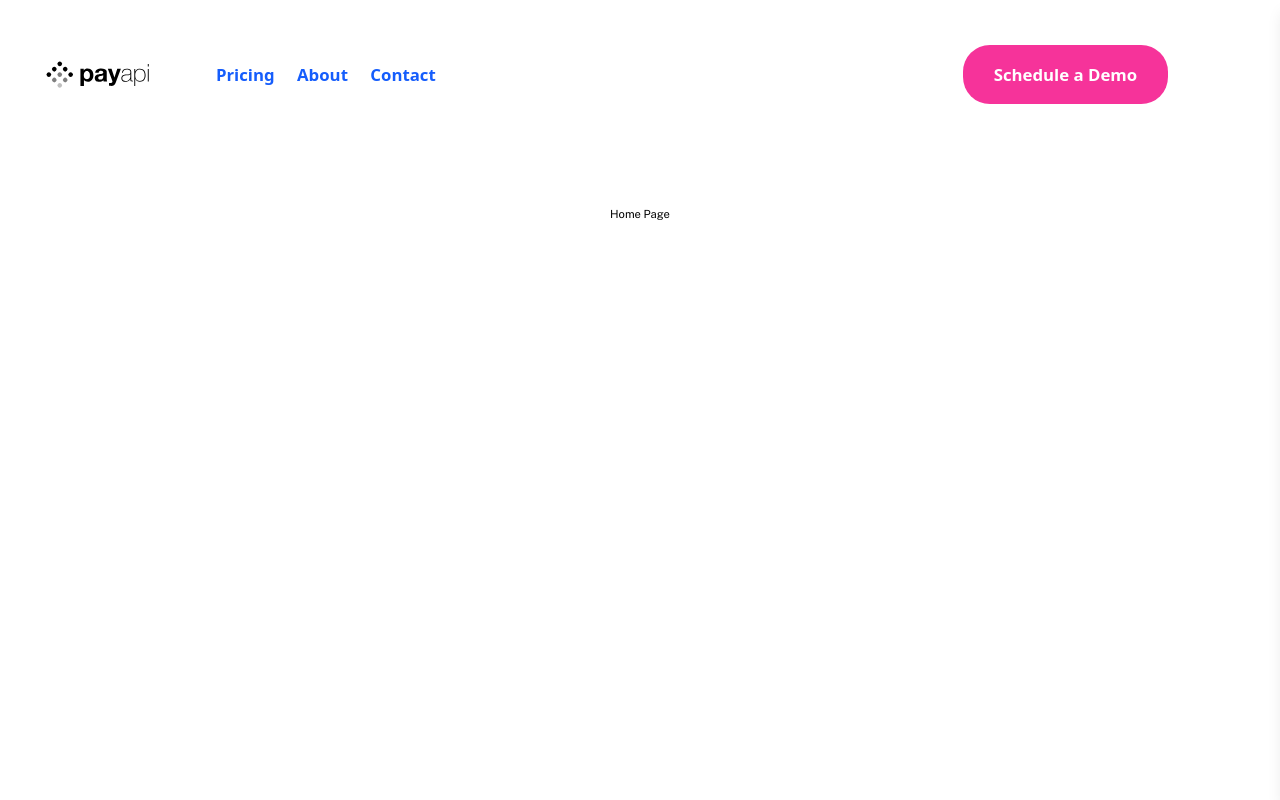
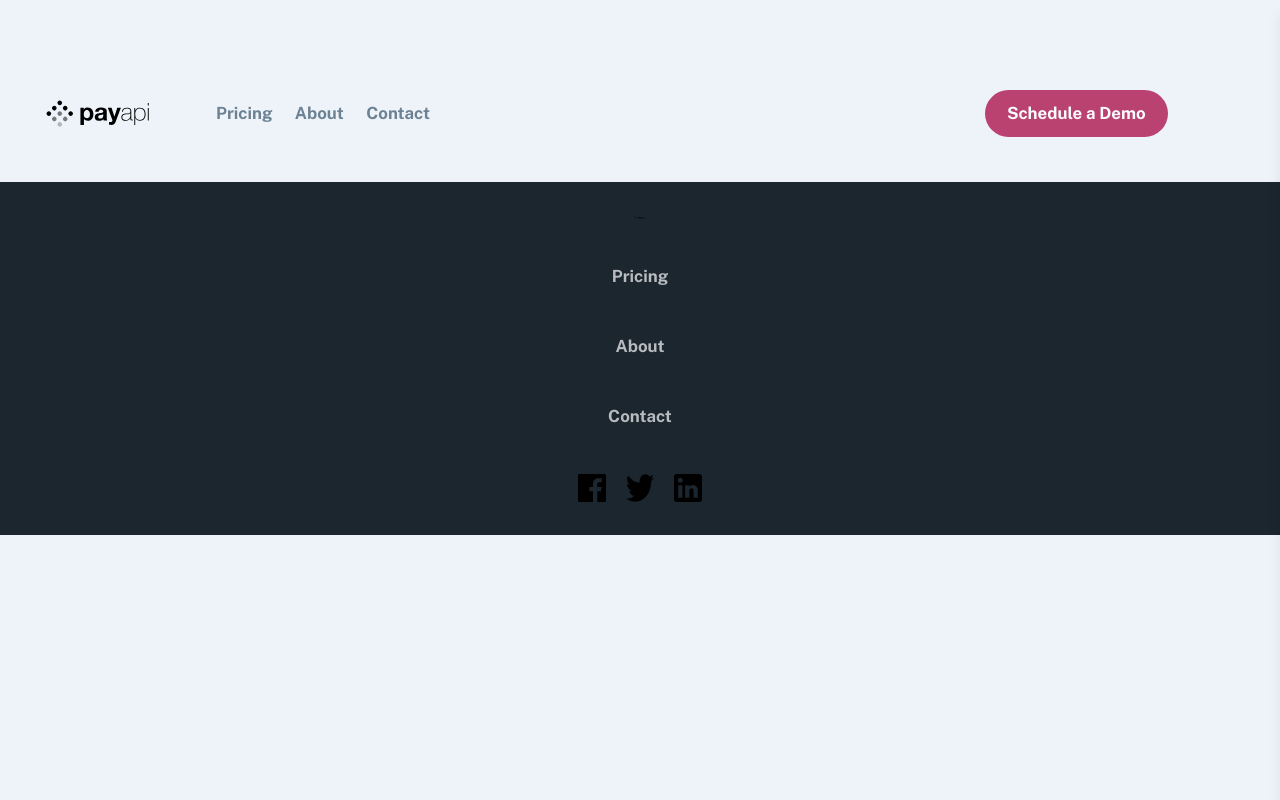
Before and after one commit to AlvinAbiero/payapi-web, a Next.js app: page / in a window 1280 px wide. Shown: the top 800 px of the page. Built offline with nearby package versions, Linux system fonts and the light colour scheme.

Commit message:
feat: hero section

```diff
--- a/app/components/Footer.tsx
+++ b/app/components/Footer.tsx
@@ -1,5 +1,74 @@
+import Link from "next/link";
+
+import facebook from "../../public/shared/desktop/facebook.svg";
+import twitter from "../../public/shared/desktop/twitter.svg";
+import linkedin from "../../public/shared/desktop/linkedin.svg";
+import logo from "../../public/shared/desktop/logo.svg";
+import Image from "next/image";
+
 const Footer = () => {
-  return <h1>Footer</h1>;
+  return (
+    <footer className="bg-dark-gunmetal w-full">
+      <header className="py-12 lg:px-24 md:px-16 sm:px-10">
+        <div className="flex items-center max-w-144 mx-auto md:px-16 md:flex-col md:gap-16 sm:px-10">
+          <Link href="#">
+            <Image src={logo} alt="logo" width={12} height={12} />
+          </Link>
+          <nav className="">
+            <ul className="flex items-center gap-16 md:flex-col">
+              <li>
+                <Link
+                  href="/pricing"
+                  className="block text-[1.5rem] text-ghost-white opacity-70 leading-normal font-[700] hover:opacity-100 transition-all duration-300"
+                >
+                  Pricing
+                </Link>
+              </li>
+              <li>
+                <Link
+                  href="/about"
+                  className="block text-[1.5rem] text-ghost-white opacity-70 leading-normal font-[700] hover:opacity-100 transition-all duration-300"
+                >
+                  About
+                </Link>
+              </li>
+              <li>
+                <Link
+                  href="/contact"
+                  className="block text-[1.5rem] text-ghost-white opacity-70 leading-normal font-[700] hover:opacity-100 transition-all duration-300"
+                >
+                  Contact
+                </Link>
+              </li>
+            </ul>
+          </nav>
+          <div className="flex items-center gap-7 ml-auto md:ml-0">
+            <Image
+              className="fill-[#fff] w-10 h-10 hover:fill-[#da6d97] transition-all duration-300 cursor-pointer"
+              src={facebook}
+              alt=""
+              width={10}
+              height={10}
+            />
+            <Image
+              className="fill-[#fff] w-10 h-10 hover:fill-[#da6d97] transition-all duration-300 cursor-pointer"
+              src={twitter}
+              alt=""
+              width={10}
+              height={10}
+            />
+            <Image
+              className="fill-[#fff] w-10 h-10 hover:fill-[#da6d97] transition-all duration-300 cursor-pointer"
+              src={linkedin}
+              alt=""
+              width={10}
+              height={10}
+            />
+          </div>
+        </div>
+      </header>
+    </footer>
+  );
 };
 
 export default Footer;
--- a/app/components/Navbar.tsx
+++ b/app/components/Navbar.tsx
@@ -17,7 +17,7 @@ const Navbar = () => {
   const [isOpen, setIsOpen] = useState(false);
   return (
     <nav className="w-full z-50">
-      <div className="max-w-[120rem] mx-auto w-full space-x-24 md:p-16 p-12 flex items-center justify-between relative">
+      <div className="max-w-[120rem] mx-auto w-full space-x-24 md:p-16 p-12 flex items-center justify-between relative font-sans">
         <Link href="/">
           <Image
             src={logo}
@@ -35,7 +35,7 @@ const Navbar = () => {
               <Link
                 key={link.name}
                 href={link.href}
-                className="text-[1.5rem] leading-normal text-blue-600 font-[700] transition-all duration hover:text-blue-800"
+                className="text-[1.5rem] leading-normal text-slate-gray font-[700] transition-all duration hover:text-police-blue"
               >
                 {link.name}
               </Link>
@@ -44,7 +44,7 @@ const Navbar = () => {
           <div>
             <Link
               href="#"
-              className="py-6 px-11 bg-pink-500 rounded-[2.4rem] block text-[1.5rem] leading-normal text-white font-[700] hover:bg-pink-600 transition-all duration-300"
+              className="py-4 px-8 bg-irresistible rounded-[2.4rem] block text-[1.5rem] leading-normal text-ghost-white font-[700] hover:bg-light-irresistible transition-all duration-300"
             >
               Schedule a Demo
             </Link>
@@ -64,30 +64,30 @@ const Navbar = () => {
       </div>
       {/* Mobile Menu Panel */}
       <div
-        className={`fixed top-0 right-0 h-full w-3/4 bg-blue-800 shadow-lg transform px-8 transition-transform duration-400 text-xl z-50 ${
+        className={`fixed top-0 right-0 h-full w-3/4 bg-dark-gunmetal  shadow-lg transform px-8 transition-transform duration-400 text-xl z-50 ${
           isOpen ? "translate-x-0" : "translate-x-full"
         }`}
       >
-        <div className="flex items-center text justify-end px-12 py-12">
+        <div className="flex items-center text justify-end p-8">
           <button onClick={() => setIsOpen(false)}>
             <Image
               src={close}
               alt="Close Icon"
-              width={24}
-              height={24}
+              width={22}
+              height={22}
               className="cursor-pointer"
             />
           </button>
         </div>
-        <div className="flex flex-col space-y-12 md:text-3xl text-2xl px-8 md:px-24 py-12 border-t border-gray-700 items-center">
+        <div className="flex flex-col space-y-12 md:text-3xl text-2xl px-8 md:px-24 py-12 border-t border-slate-gray items-center font-[500]">
           {[...navLinks, { name: "Schedule a Demo", href: "#" }].map((link) => (
             <Link
               key={link.name}
               href={link.href}
               className={`${
                 link.name === "Schedule a Demo"
-                  ? "bg-transparent hover:bg-pink-600 text-white hover:text-black px-4 py-3.5 border-white border-2 rounded-4xl text-center w-5/8"
-                  : "text-white hover:text-black"
+                  ? "bg-transparent bg-irresistible hover:bg-light-irresistible text-ghost-white px-4 py-3.5  rounded-4xl text-center w-5/8 text-[1.35rem]"
+                  : "text-slate-gray hover:text-ghost-white"
               } transition cursor-pointer`}
               onClick={() => setIsOpen(false)}
             >
--- a/app/globals.css
+++ b/app/globals.css
@@ -1,8 +1,13 @@
 @import "tailwindcss";
 
 :root {
-  --background: #ffffff;
-  --foreground: #171717;
+  --police-blue: #36536b;
+  --irresistible: #ba4270;
+  --light-irresistible: #da6d97;
+  --dark-gunmetal: #1b262f;
+  --ghost-white: #fbfcfe;
+  --slate-gray: #6c8294;
+  --flash-white: #edf3f8;
 }
 
 html {
@@ -31,4 +36,153 @@ html {
     width: 100%;
     height: 100%;
   }
+  /* === Background Colors === */
+  .bg-police-blue {
+    background-color: var(--police-blue);
+  }
+  .hover\:bg-police-blue:hover {
+    background-color: var(--police-blue);
+  }
+
+  .bg-irresistible {
+    background-color: var(--irresistible);
+  }
+  .hover\:bg-irresistible:hover {
+    background-color: var(--irresistible);
+  }
+
+  .bg-light-irresistible {
+    background-color: var(--light-irresistible);
+  }
+  .hover\:bg-light-irresistible:hover {
+    background-color: var(--light-irresistible);
+  }
+
+  .bg-dark-gunmetal {
+    background-color: var(--dark-gunmetal);
+  }
+  .hover\:bg-dark-gunmetal:hover {
+    background-color: var(--dark-gunmetal);
+  }
+
+  .bg-ghost-white {
+    background-color: var(--ghost-white);
+  }
+  .hover\:bg-ghost-white:hover {
+    background-color: var(--ghost-white);
+  }
+
+  .bg-slate-gray {
+    background-color: var(--slate-gray);
+  }
+  .hover\:bg-slate-gray:hover {
+    background-color: var(--slate-gray);
+  }
+
+  .bg-flash-white {
+    background-color: var(--flash-white);
+  }
+  .hover\:bg-flash-white:hover {
+    background-color: var(--flash-white);
+  }
+
+  /* === Text Colors === */
+  .text-police-blue {
+    color: var(--police-blue);
+  }
+  .hover\:text-police-blue:hover {
+    color: var(--police-blue);
+  }
+
+  .text-irresistible {
+    color: var(--irresistible);
+  }
+  .hover\:text-irresistible:hover {
+    color: var(--irresistible);
+  }
+
+  .text-light-irresistible {
+    color: var(--light-irresistible);
+  }
+  .hover\:text-light-irresistible:hover {
+    color: var(--light-irresistible);
+  }
+
+  .text-dark-gunmetal {
+    color: var(--dark-gunmetal);
+  }
+  .hover\:text-dark-gunmetal:hover {
+    color: var(--dark-gunmetal);
+  }
+
+  .text-ghost-white {
+    color: var(--ghost-white);
+  }
+  .hover\:text-ghost-white:hover {
+    color: var(--ghost-white);
+  }
+
+  .text-slate-gray {
+    color: var(--slate-gray);
+  }
+  .hover\:text-slate-gray:hover {
+    color: var(--slate-gray);
+  }
+
+  .text-flash-white {
+    color: var(--flash-white);
+  }
+  .hover\:text-flash-white:hover {
+    color: var(--flash-white);
+  }
+
+  /* === Border Colors === */
+  .border-police-blue {
+    border-color: var(--police-blue);
+  }
+  .hover\:border-police-blue:hover {
+    border-color: var(--police-blue);
+  }
+
+  .border-irresistible {
+    border-color: var(--irresistible);
+  }
+  .hover\:border-irresistible:hover {
+    border-color: var(--irresistible);
+  }
+
+  .border-light-irresistible {
+    border-color: var(--light-irresistible);
+  }
+  .hover\:border-light-irresistible:hover {
+    border-color: var(--light-irresistible);
+  }
+
+  .border-dark-gunmetal {
+    border-color: var(--dark-gunmetal);
+  }
+  .hover\:border-dark-gunmetal:hover {
+    border-color: var(--dark-gunmetal);
+  }
+
+  .border-ghost-white {
+    border-color: var(--ghost-white);
+  }
+  .hover\:border-ghost-white:hover {
+    border-color: var(--ghost-white);
+  }
+
+  .border-slate-gray {
+    border-color: var(--slate-gray);
+  }
+  .hover\:border-slate-gray:hover {
+    border-color: var(--slate-gray);
+  }
+
+  .border-flash-white {
+    border-color: var(--flash-white);
+  }
+  .hover\:border-flash-white:hover {
+    border-color: var(--flash-white);
+  }
 }
--- a/app/layout.tsx
+++ b/app/layout.tsx
@@ -2,8 +2,7 @@ import type { Metadata } from "next";
 
 import { Public_Sans, DM_Serif_Display } from "next/font/google";
 import "./globals.css";
-import Navbar from "./components/Navbar";
-import Footer from "./components/Footer";
+
 
 const publicSans = Public_Sans({
   variable: "--font-public-sans",
@@ -38,13 +37,13 @@ export default function RootLayout({
   return (
     <html lang="en">
       <body
-        className={`${publicSans.variable} ${dmSerif.variable}  antialiased`}
+        className={`${publicSans.variable} ${dmSerif.variable}  antialiased bg-flash-white`}
       >
-        <Navbar />
+
         <main className="mx-auto min-h-screen overflow-hidden font-sans font-[400]">
           {children}
         </main>
-        <Footer />
+
       </body>
     </html>
   );
--- a/app/page.tsx
+++ b/app/page.tsx
@@ -1,7 +1,15 @@
+import Navbar from "./components/Navbar";
+import Footer from "./components/Footer";
+
 export default function Home() {
   return (
-    <div className="grid grid-rows-[20px_1fr_20px] items-center justify-items-center min-h-screen p-8 pb-20 gap-16 sm:p-20 font-[family-name:var(--font-geist-sans)]">
-      Home Page
+    <div className="">
+      <header className='relative pt-16 overflow-hidden'>
+       <Navbar/>
+      </header>
+      <main>
+      </main>
+      <Footer/>
     </div>
   );
 }
```
Also changed, not shown: app/components/Hero.tsx (added, +41 -0 lines).
